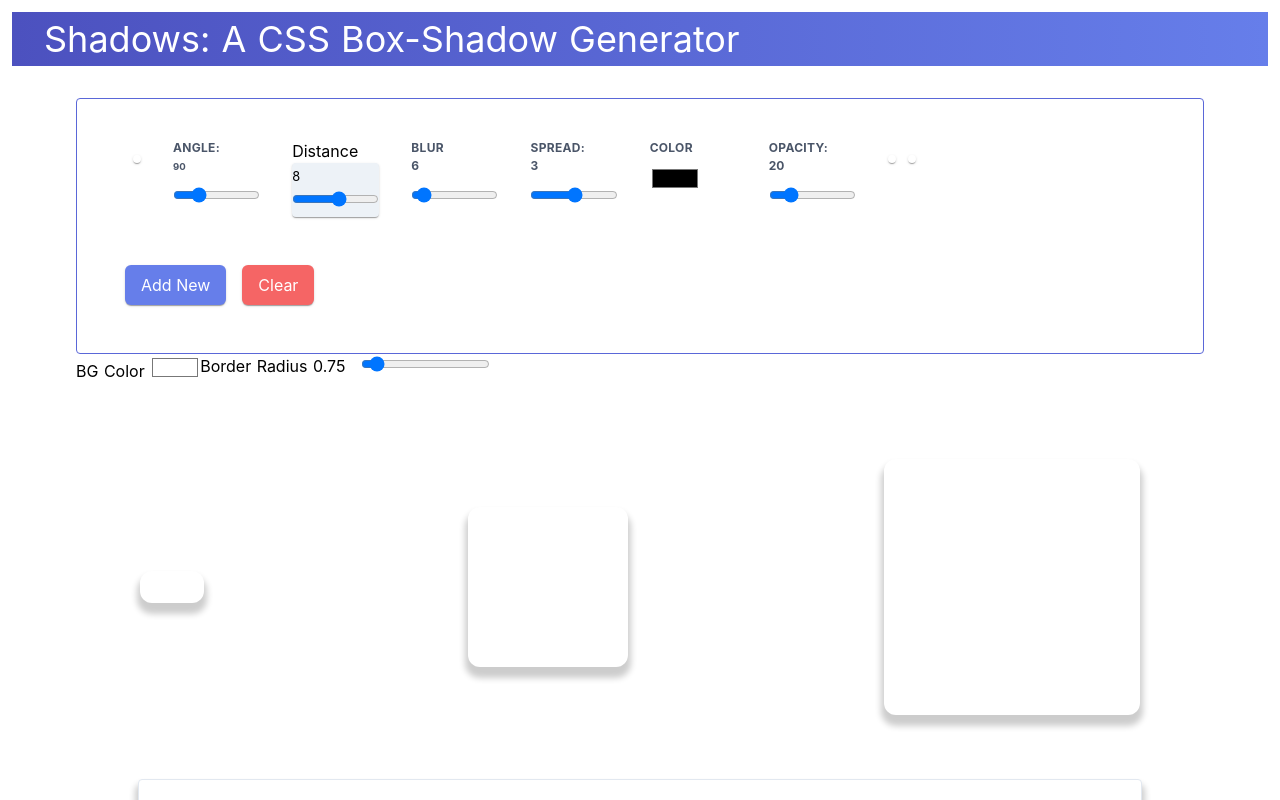
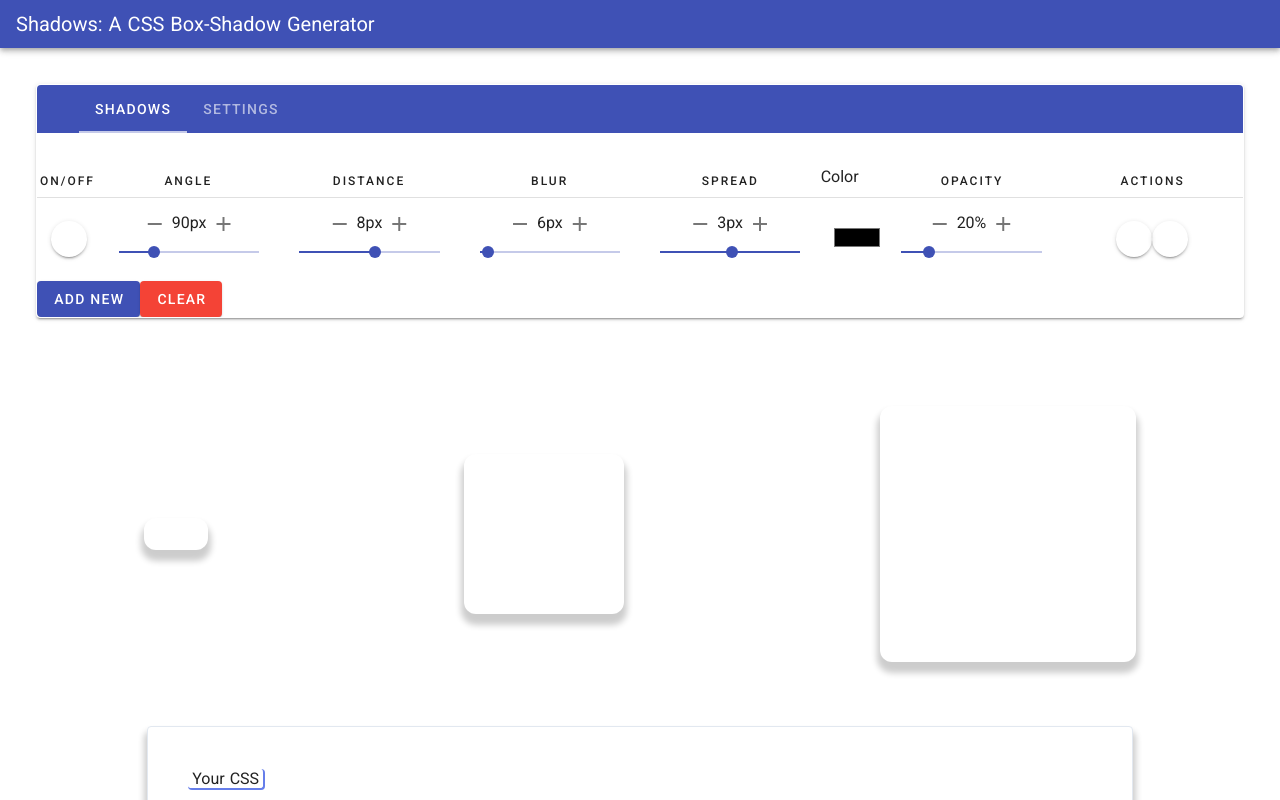
Before and after one commit to jcz530/shadows, a Nuxt app: page / in a window 1280 px wide. Shown: the top 800 px of the page. Built offline with nearby package versions, Linux system fonts and the light colour scheme.

Commit message:
changed styles to vuetify

```diff
--- /dev/null
+++ b/components/AppBar.vue
@@ -0,0 +1,11 @@
+<template>
+  <v-app-bar
+    color="indigo"
+    dense
+    dark
+    >
+    <v-app-bar-title>
+      Shadows: A CSS Box-Shadow Generator
+    </v-app-bar-title>
+  </v-app-bar>
+</template>
--- a/components/ExampleShadows.vue
+++ b/components/ExampleShadows.vue
@@ -1,9 +1,33 @@
 <template>
   <div>
-    <div class="flex flex-wrap justify-center mb-10 w-1/2">
-     <h2 class="text-3xl">Material Design Elevations</h2>
-    </div>
 
+    <!-- <v-tabs>
+      <v-tab>Material Design</v-tab>
+      <v-tab>Tailwind</v-tab>
+      <v-tab>Item Three</v-tab>
+    </v-tabs> -->
+    <v-card>
+      <v-tabs
+        v-model="tab"
+        align-with-title
+        background-color="indigo"
+        dark
+        style="margin-bottom: 2em"
+      >
+        <v-tabs-slider color="indigo lighten-4"></v-tabs-slider>
+
+        <v-tab
+          v-for="item in tabs"
+          :key="item"
+        >
+          {{ item }}
+        </v-tab>
+      </v-tabs>
+
+
+    <v-tabs-items v-model="tab">
+      <v-tab-item
+      >
         <div class="flex flex-wrap justify-center mb-10">
           <div
             v-for="(elevation, index) in elevations"
@@ -17,12 +41,11 @@
 
           </div>
         </div>
+      </v-tab-item>
 
-      <div class="flex flex-wrap justify-center mt-10 mb-4 w-1/2">
-        <h2 class="text-3xl">Tailwind Shadows</h2>
-      </div>
+      <v-tab-item
+      >
         <div class="flex flex-wrap justify-center items-start mx-auto w-full mb-10">
-
           <div
               v-for="shadow in tailwindShadows"
               v-bind:key="shadow"
@@ -37,8 +60,10 @@
               </div>
             </div>
           </div>
-
         </div>
+      </v-tab-item>
+    </v-tabs-items>
+    </v-card>
 
   </div>
 </template>
@@ -48,6 +73,11 @@ import { mdc } from "../utils/presets"
 export default {
   data() {
     return {
+      tab: null,
+      tabs: [
+        'Material Design',
+        'Tailwind',
+      ],
       mdcElevations: {
 
       },
--- /dev/null
+++ b/components/Footer.vue
@@ -0,0 +1,36 @@
+<template>
+  <v-footer
+      color="indigo darken-1"
+      padless
+    >
+    <v-row
+      justify="center"
+      no-gutters
+    >
+      <v-btn
+        v-for="link in links"
+        :key="link"
+        color="white"
+        text
+        rounded
+        class="my-2"
+      >
+        {{ link }}
+      </v-btn>
+      <v-btn
+        color="white"
+        text
+        rounded
+        class="my-2"
+      >
+        Built by JOE
+      </v-btn>
+      <v-col
+        class="indigo py-4 text-center white--text"
+        cols="12"
+      >
+        {{ new Date().getFullYear() }} — <strong>Shadows</strong>
+      </v-col>
+    </v-row>
+  </v-footer>
+</template>
--- a/components/PageSettings.vue
+++ b/components/PageSettings.vue
@@ -43,6 +43,18 @@
             :min="0"
             step="0.01"
         />
+        <v-slider
+          hint="Radius"
+          max="10"
+          min="0"
+          thumb-label
+          dense
+          hide-details
+          color="indigo"
+          track-color="indigo lighten-4"
+          v-model="radius"
+          step="0.01"
+        ></v-slider>
         </div>
     </div>
 </template>
--- a/components/ShadowBuilder.vue
+++ b/components/ShadowBuilder.vue
@@ -1,7 +1,115 @@
 <template>
-    <div class="flex mx-16">
+    <v-container class="flexx mx-16x">
 
-      <div class="bg-white flex-grow h-35 border border-solid border-indigo-600 rounded p-10">
+      <v-card>
+      <v-tabs
+        v-model="tab"
+        align-with-title
+        background-color="indigo"
+        dark
+        style="margin-bottom: 2em"
+      >
+        <v-tabs-slider color="indigo lighten-4"></v-tabs-slider>
+
+        <v-tab
+          v-for="item in tabs"
+          :key="item"
+        >
+          {{ item }}
+        </v-tab>
+      </v-tabs>
+
+
+    <v-tabs-items v-model="tab">
+      <v-tab-item
+      >
+      <div>
+        <v-row
+          no-gutters
+        >
+
+      <v-col
+        style="max-width: 61px"
+        class="text-center overline"
+      >
+        On/Off
+      </v-col>
+
+      <v-col
+        class="text-center overline"
+      >
+        Angle
+      </v-col>
+
+      <v-col
+        class="text-center overline"
+      >
+        Distance
+      </v-col>
+
+
+      <v-col
+        class="text-center overline"
+      >
+        Blur
+      </v-col>
+      <v-col
+        class="text-center overline"
+      >
+        Spread
+      </v-col>
+      <v-col style="max-width: 61px">
+        Color
+      </v-col>
+      <v-col
+        class="text-center overline"
+      >
+        Opacity
+      </v-col>
+      <v-col
+        class="text-center overline"
+      >
+        Actions
+      </v-col>
+    </v-row>
+
+        <div
+            v-for="shadow in shadows"
+            v-bind:key="shadow.id"
+          >
+            <v-divider></v-divider>
+            <ShadowBuilderInputRow :shadow="shadow"/>
+
+          </div>
+<!-- class=" py-4x px-4x rounded mt-8 mdc-elevation--z1 border border-indigo-500 bg-indigo-500 text-white rounded-md px-4 py-2 m-2 transition duration-500 ease select-none hover:bg-indigo-600 focus:outline-none focus:shadow-outline" -->
+          <v-btn
+            color="indigo"
+            elevation="1"
+            @click="addNew"
+            dark
+          >
+            Add New
+          </v-btn>
+          <v-btn
+            color="red"
+            elevation="1"
+            @click="clear"
+            dark
+          >
+            Clear
+          </v-btn>
+        </div>
+      </v-tab-item>
+      <v-tab-item>
+        <PageSettings />
+      </v-tab-item>
+    </v-tabs-items>
+    </v-card>
+
+
+
+
+      <!-- <div class="bg-white flex-grow h-35 border border-solid border-indigo-600 rounded p-10">
         <div
           v-for="shadow in shadows"
           v-bind:key="shadow.id"
@@ -21,8 +129,8 @@
         >
           Clear
         </button>
-      </div>
-    </div>
+      </div> -->
+    </v-container>
 </template>
 
 <script>
@@ -31,6 +139,8 @@ import { mapMutations, mapGetters } from 'vuex'
 export default {
   data() {
     return {
+      tab: null,
+      tabs: ['Shadows', 'Settings'],
      css: {
 
         input: {
--- a/components/ShadowBuilderInputRow.vue
+++ b/components/ShadowBuilderInputRow.vue
@@ -1,9 +1,23 @@
 <template>
-  <div class="flex flex-wrap py-6x my-4x mb-4">
-    <div class="w-1/24 mx-4">
-      <div
+  <v-container>
+    <v-card
+    elevation="0"
+    >
+    <!-- align="align" -->
+    <v-row
+
+      >
+
+      <v-col
+        align-self="center"
+        align='center'
+        style="max-width: 61px"
+      >
+        <v-btn
+          color="primary"
+          elevation="2"
+          icon
           @click='toggleShadowVisibility'
-        class="mt-4 mdc-elevation--z1 rounded px-1 py-1"
         >
           <IconLightBulb
             v-if="shadow.visible"
@@ -17,126 +31,128 @@
             :class="visibilityIconClass"
             style="width: 2em; height: 2em;"
           />
-      </div>
-    </div>
-    <div :class="css.input.container">
-      <label
-        :class="css.input.label"
-        for="angle"
+        </v-btn>
+      </v-col>
+
+    <v-col
+      align='center'
+      align-self="center"
     >
-        Angle: <small>
-          <input
-            name="angle"
-            id="angle"
+      <v-icon
+        @click="decrementField('angle')"
+      >
+        mdi-minus
+      </v-icon>
+        {{angle}}px
+      <v-icon
+        @click="incrementField('angle')"
+      >
+        mdi-plus
+      </v-icon>
+      <v-slider
+        hint="Angle"
+        max="360"
+        min="0"
+        thumb-label
+        dense
+        hide-details
+        color="indigo"
+        track-color="indigo lighten-4"
         v-model="angle"
-            type="number"
-            :max="360"
-            :min="0"
-          />
-          </small>
-      </label>
+      >
+      </v-slider>
+    </v-col>
 
-      <input
-        type="range"
-        placeholder="Angle"
-        name="angle"
-        id="angle"
-        v-model="angle"
-        :class="css.input.range"
-        :max="360"
-        :min="0"
-      />
-    </div>
+    <v-col
+      align-self="center"
+      align='center'
+    >
+      <v-icon
+        @click="decrementField('distance')"
+      >
+        mdi-minus
+      </v-icon>
+        {{distance}}px
+      <v-icon
+        @click="incrementField('distance')"
+      >
+        mdi-plus
+      </v-icon>
+      <v-slider
+        hint="Distance"
+        max="100"
+        min="-100"
+        thumb-label
+        dense
+        hide-details
+        color="indigo"
+        track-color="indigo lighten-4"
+        v-model="distance"
+      ></v-slider>
+    </v-col>
 
-    <div :class="css.input.container">
-      <label
-        class=""
-        for="distance"
+    <v-col
+      align-self="center"
+      align='center'
     >
-        Distance
-      </label>
-      <div class="bg-gray-200 rounded mdc-elevation--z1">
-      <small><input
-          name="distance"
-          id="distance"
-          v-model="distance"
-          class="bg-gray-200 w-full"
-          type="number"
-        /></small>
-      <input
-        type="range"
-        placeholder="Distance"
-        name="distance"
-        id="distance"
-        v-model="distance"
-        :class="css.input.range"
-        :max="100"
-        :min="-100"
-      />
-      </div>
-    </div>
+      <v-icon
+        @click="decrementField('blur')"
+      >
+        mdi-minus
+      </v-icon>
+        {{blur}}px
+      <v-icon
+        @click="incrementField('blur')"
+      >
+        mdi-plus
+      </v-icon>
+      <v-slider
+        hint="Blur"
+        max="100"
+        min="0"
+        thumb-label
+        dense
+        hide-details
+        color="indigo"
+        track-color="indigo lighten-4"
+        v-model="blur"
+      ></v-slider>
+    </v-col>
 
-    <div :class="css.input.container">
-      <label
-        :class="css.input.label"
-        for="blur"
+    <v-col
+      align-self="center"
+      align='center'
     >
-        Blur
-        <input
-        name="blur"
-        id="blur"
-        v-model="blur"
-        class="css.input.input"
-        type="number"
-      />
-      </label>
+      <v-icon
+        @click="decrementField('spread')"
+      >
+        mdi-minus
+      </v-icon>
+        {{spread}}px
+      <v-icon
+        @click="incrementField('spread')"
+      >
+        mdi-plus
+      </v-icon>
+       <v-slider
+        hint="Spread"
+        max="100"
+        min="-100"
+        color="indigo"
+        track-color="indigo"
+        thumb-label
+        dense
+        hide-details
+        v-model="spread"
+      ></v-slider>
 
-      <input
-        type="range"
-        placeholder="Blur"
-        name="blur"
-        id="blur"
-        v-model="blur"
-        :class="css.input.range"
-        :max="100"
-        :min="0"
-      />
-    </div>
+    </v-col>
 
-    <div :class="css.input.container">
-      <label
-        :class="css.input.label"
-        for="spread"
+    <v-col
+      align-self="center"
+      align='center'
+      style="max-width: 61px"
     >
-        Spread:
-         <input
-          name="spread"
-          id="spread"
-          v-model="spread"
-          class="css.input.input"
-          type="number"
-        />
-      </label>
-
-      <input
-        type="range"
-        placeholder="Spread"
-        name="spread"
-        id="spread"
-        v-model="spread"
-        :class="css.input.range"
-        :max="100"
-        :min="-100"
-      />
-    </div>
-
-    <div :class="css.input.container">
-      <label
-        :class="css.input.label"
-        for="color"
-      >
-        Color
-      </label>
       <input
         name="color"
         id="color"
@@ -144,64 +160,72 @@
         class="css.input.input"
         type="color"
       />
-    </div>
+    </v-col>
 
-    <div :class="css.input.container">
-      <label
-        :class="css.input.label"
-        for="opacity"
+    <v-col
+      align-self="center"
+      align='center'
     >
-        Opacity:
-          <input
-            name="opacity"
-            id="opacity"
+      <v-icon
+        @click="decrementField('opacity')"
+      >
+        mdi-minus
+      </v-icon>
+        {{opacity}}%
+      <v-icon
+        @click="incrementField('opacity')"
+      >
+        mdi-plus
+      </v-icon>
+      <v-slider
+        hint="Opacity"
+        max="100"
+        min="0"
+        thumb-label
+        dense
+        hide-details
+        color="indigo"
+        track-color="indigo lighten-4"
         v-model="opacity"
-            class="css.input.input"
-            type="number"
-            :max="100"
-            :min="0"
-          />
-      </label>
-
-      <input
-        type="range"
-        placeholder="Opacity"
-        name="opacity"
-        id="opacity"
-        v-model="opacity"
-        :class="css.input.range"
-        :max="100"
-        :min="0"
-      />
-    </div>
+      ></v-slider>
+    </v-col>
 
 
 
-    <div :class="css.input.container">
-
-      <button
-        class="mt-4 bg-indigo-100X rounded px-1 py-1 mdc-elevation--z1"
-        @click="duplicateShadow"
+    <v-col
+      align-self="center"
+      align='center'
+    >
+      <v-btn
+          color="primary"
+          elevation="2"
+          icon
+          @click='duplicateShadow'
         >
         <IconDuplicate
           class='fill-current text-indigo-600'
           style="height: 1em"
          />
-      </Button>
-       <button
-        class="mt-4 ml-3 bg-indigo-100X rounded px-1 py-1 mdc-elevation--z1"
-        @click="deleteShadow"
+      </v-btn>
+
+      <v-btn
+          color="primary"
+          elevation="2"
+          icon
+          @click='deleteShadow'
         >
         <IconTrashCan
           class='fill-current text-red-600'
           style="height: 1em"
           />
-      </Button>
-    </div>
+      </v-btn>
+    </v-col>
 
+  </v-row>
+  </v-card>
+</v-container>
+</template>
 
-  </div>
-</template>
 <script>
 import { mapMutations, mapGetters } from 'vuex'
 
@@ -314,6 +338,7 @@ export default {
 
       this.$store.commit('builder/duplicateShadow', this.shadow)
     },
+
     deleteShadow(e) {
       this.$store.commit('builder/deleteShadow', this.shadow)
     },
@@ -323,6 +348,14 @@ export default {
     addNew() {
       this.addShadow()
     },
+
+    incrementField(field) {
+      this.$store.commit('builder/updateField', {shadow:this.shadow, value:this.shadow[field] + 1, field:field})
+    },
+
+    decrementField(field) {
+      this.$store.commit('builder/updateField', {shadow:this.shadow, value:this.shadow[field] - 1, field:field})
+    }
   },
   mounted() {
 
--- a/components/ShadowPreview.vue
+++ b/components/ShadowPreview.vue
@@ -3,7 +3,7 @@
     <div class=" w-1/3 mx-16">
       <div
         :style="styles"
-        class="bg-white w-16 h-8 rounded p-10x  mx-16"
+        class="bg-white w-16 h-8 p-10x  mx-16"
       >
         <div class="mb-3 pt-0">
 
@@ -13,7 +13,7 @@
     <div class=" w-1/3 mx-16">
       <div
         :style="styles"
-        class="bg-white w-40 h-40 rounded mx-16"
+        class="bg-white w-40 h-40 mx-16"
       >
         <div class="mb-3 pt-0">
 
@@ -23,7 +23,7 @@
     <div class=" w-1/3 mx-16">
       <div
         :style="styles"
-        class="bg-white w-64 h-64 roundedX mx-16"
+        class="bg-white w-64 h-64 mx-16"
       >
         <div class="mb-3 pt-0">
 
--- a/layouts/default.vue
+++ b/layouts/default.vue
@@ -1,9 +1,35 @@
 <template>
   <div>
-    <Nuxt />
+    <v-app>
+      <AppBar />
+      <v-main
+        :style="bgColor"
+      >
+        <!-- Provides the application the proper gutter -->
+        <v-container fluid>
+          <Nuxt />
+        </v-container>
+      </v-main>
+
+      <Footer />
+    </v-app>
   </div>
 </template>
+<script>
+import { hexToRgba } from '../utils/colors'
 
+export default {
+  data() {
+    return {
+    }
+  },
+  computed: {
+    bgColor() {
+      return `background: ${hexToRgba(this.$store.state.settings.bg.color, this.$store.state.settings.bg.opacity)}`
+    },
+  },
+}
+</script>
 <style>
 html {
   font-family:
--- a/pages/index.vue
+++ b/pages/index.vue
@@ -1,15 +1,13 @@
 <template>
   <div
     class="container mx-auto mb-10"
-    :style="bgColor"
   >
-    <div
+    <!-- <div
     class="w-full bg-gradient-to-r from-indigo-700 to-indigo-500 mb-8 px-8"
     >
       <h1 class='text-4xl text-white'>Shadows: A CSS Box-Shadow Generator</h1>
-    </div>
+    </div> -->
     <ShadowBuilder />
-    <PageSettings />
     <ShadowPreview />
     <CSSValueCard />
 
```
Lines whose indentation alone changed are shown as unchanged.
